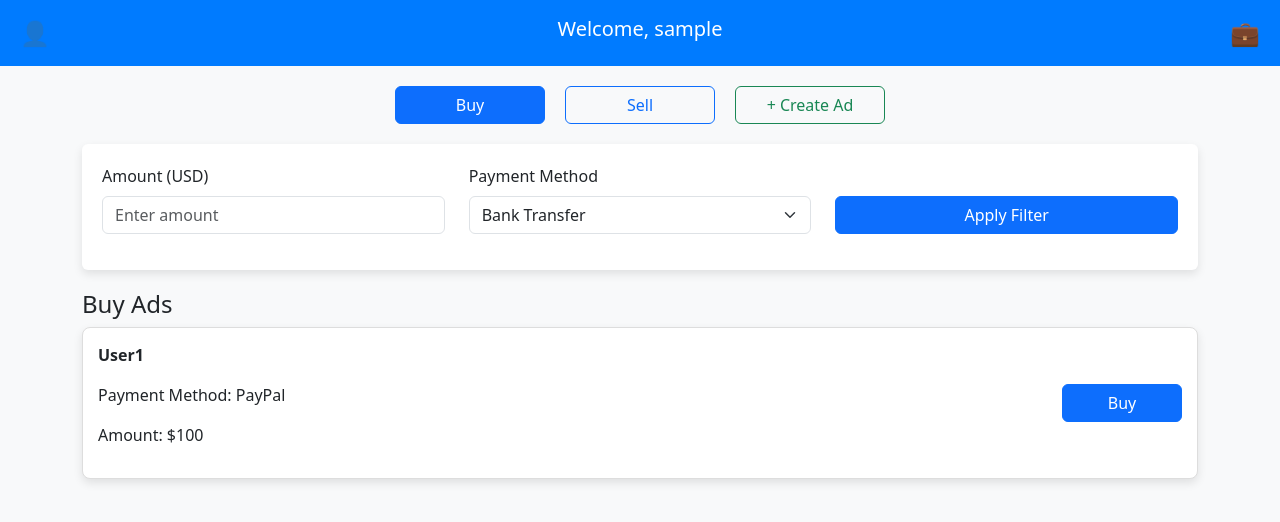
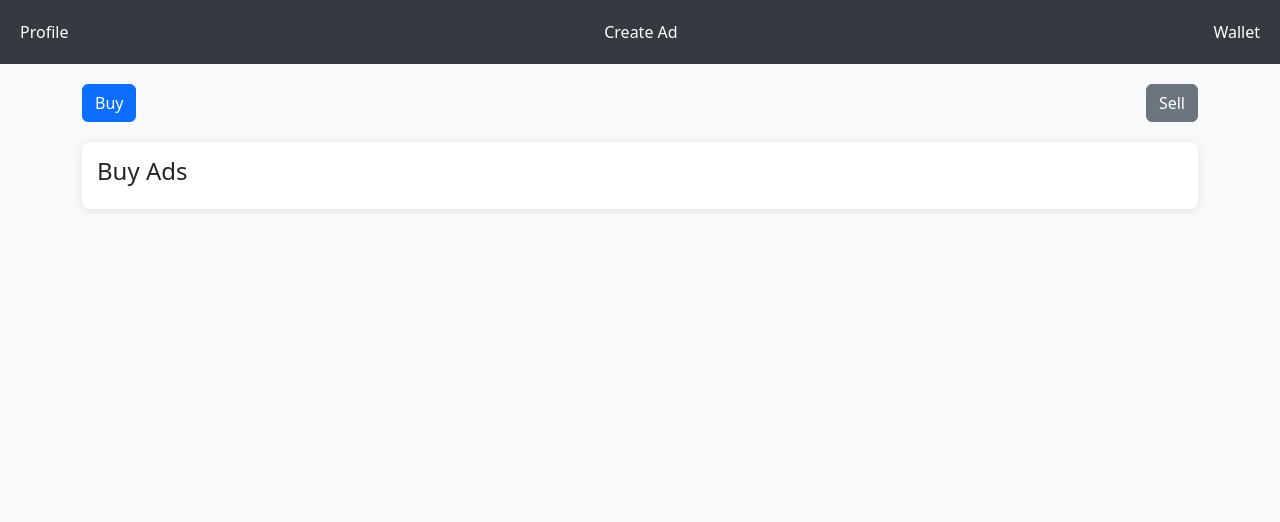
Before and after one commit to Brandywineo/P2pxmr, a PHP site: page /dashboard.php in a window 1280 px wide. Shown: the top 522 px of the page. Run offline with PHP 8.4, Linux system fonts and the light colour scheme; the visitor is signed in with stand-in values (Sample User, id 1); tables that the repository leaves empty or names only in its code hold one stand-in row (values such as "Sample post"); a stand-in replaces the project's code that opens the database connection.

Commit message:
Update dashboard.php

```diff
--- a/public/dashboard.php
+++ b/public/dashboard.php
@@ -4,7 +4,17 @@ if (!isset($_SESSION['user_id'])) {
     header("Location: login.php");
     exit;
 }
+
+// Include database connection
+require 'db_connect.php';
+
+// Fetch Buy Ads
+$buy_ads = $conn->query("SELECT * FROM ads WHERE ad_type = 'buy' ORDER BY created_at DESC");
+
+// Fetch Sell Ads
+$sell_ads = $conn->query("SELECT * FROM ads WHERE ad_type = 'sell' ORDER BY created_at DESC");
 ?>
+
 <!DOCTYPE html>
 <html lang="en">
 <head>
@@ -17,157 +27,115 @@ if (!isset($_SESSION['user_id'])) {
             background-color: #f8f9fa;
         }
         .header {
-            background-color: #007bff;
-            color: white;
-            padding: 15px 20px;
             display: flex;
             justify-content: space-between;
             align-items: center;
+            padding: 20px;
+            background-color: #343a40;
+            color: white;
         }
         .header .icon {
             cursor: pointer;
-            font-size: 24px;
         }
-        .toggle-buttons {
-            margin-top: 20px;
+        .filters {
             display: flex;
-            justify-content: center;
+            justify-content: space-between;
+            align-items: center;
+            margin: 20px 0;
         }
-        .toggle-buttons button {
-            margin: 0 10px;
-            width: 150px;
+        .listings {
+            display: flex;
+            gap: 20px;
         }
-        .filter-card {
-            margin: 20px 0;
-            padding: 20px;
-            border: none;
-            box-shadow: 0px 4px 10px rgba(0, 0, 0, 0.1);
-        }
-        .listing-container {
-            margin-top: 20px;
+        .listings > div {
+            flex: 1;
+            background-color: white;
+            padding: 15px;
+            border-radius: 8px;
+            box-shadow: 0 2px 8px rgba(0, 0, 0, 0.1);
         }
         .listing-item {
             display: flex;
             justify-content: space-between;
             align-items: center;
-            padding: 15px;
-            margin-bottom: 10px;
-            border: 1px solid #ddd;
-            border-radius: 8px;
-            background-color: white;
-            box-shadow: 0px 4px 10px rgba(0, 0, 0, 0.1);
+            border-bottom: 1px solid #e9ecef;
+            padding: 10px 0;
+        }
+        .listing-item:last-child {
+            border-bottom: none;
         }
         .btn-action {
-            width: 120px;
+            padding: 5px 15px;
+            font-size: 14px;
         }
     </style>
 </head>
 <body>
     <!-- Header -->
     <div class="header">
-        <span class="icon" onclick="navigateTo('profile')">👤</span>
-        <h5>Welcome, <?php echo htmlspecialchars($_SESSION['username']); ?></h5>
-        <span class="icon" onclick="navigateTo('wallet')">💼</span>
+        <div class="icon" onclick="location.href='profile.php'">
+            <i class="bi bi-person-circle"></i> Profile
         </div>
-
-    <!-- Toggle Buttons -->
-    <div class="toggle-buttons">
-        <button id="buy-button" class="btn btn-primary" onclick="toggleView('buy')">Buy</button>
-        <button id="sell-button" class="btn btn-outline-primary" onclick="toggleView('sell')">Sell</button>
-        <button id="create-ad-button" class="btn btn-outline-success" onclick="navigateTo('create_ad')">+ Create Ad</button>
+        <div class="icon" onclick="location.href='create_ad.php'">
+            <i class="bi bi-plus-circle"></i> Create Ad
         </div>
-
-    <!-- Filter Card -->
-    <div class="container">
-        <div class="card filter-card">
-            <form id="filter-form">
-                <div class="row">
-                    <div class="col-md-4 mb-3">
-                        <label for="amount" class="form-label">Amount (USD)</label>
-                        <input type="number" class="form-control" id="amount" name="amount" placeholder="Enter amount">
-                    </div>
-                    <div class="col-md-4 mb-3">
-                        <label for="payment" class="form-label">Payment Method</label>
-                        <select class="form-select" id="payment" name="payment">
-                            <option value="bank_transfer">Bank Transfer</option>
-                            <option value="paypal">PayPal</option>
-                            <option value="crypto">Crypto Wallet</option>
-                            <option value="venmo">Venmo</option>
-                            <option value="cashapp">Cash App</option>
-                            <option value="skrill">Skrill</option>
-                            <option value="western_union">Western Union</option>
-                            <option value="zelle">Zelle</option>
-                            <option value="alipay">Alipay</option>
-                        </select>
-                    </div>
-                    <div class="col-md-4 mb-3 d-flex align-items-end">
-                        <button type="button" class="btn btn-primary w-100" onclick="filterAds()">Apply Filter</button>
-                    </div>
-                </div>
-            </form>
+        <div class="icon" onclick="location.href='wallet.php'">
+            <i class="bi bi-wallet2"></i> Wallet
         </div>
     </div>
 
+    <div class="container">
+        <!-- Filters -->
+        <div class="filters">
+            <button class="btn btn-primary" onclick="showListings('buy')">Buy</button>
+            <button class="btn btn-secondary" onclick="showListings('sell')">Sell</button>
+        </div>
+
         <!-- Listings -->
-    <div class="container listing-container">
+        <div class="listings">
             <!-- Buy Listings -->
             <div id="buy-listing">
                 <h4>Buy Ads</h4>
+                <?php while ($buy_ad = $buy_ads->fetch_assoc()) { ?>
                     <div class="listing-item">
                         <div>
-                    <p><strong>User1</strong></p>
-                    <p>Payment Method: PayPal</p>
-                    <p>Amount: $100</p>
+                            <p><strong>User ID: <?php echo $buy_ad['user_id']; ?></strong></p>
+                            <p>Payment Method: <?php echo htmlspecialchars($buy_ad['payment_method']); ?></p>
+                            <p>Amount: $<?php echo htmlspecialchars($buy_ad['amount']); ?></p>
                         </div>
-                <button class="btn btn-primary btn-action" onclick="goToTransaction('buy', 100)">Buy</button>
+                        <button class="btn btn-primary btn-action" onclick="goToTransaction('buy', <?php echo $buy_ad['amount']; ?>)">Buy</button>
                     </div>
+                <?php } ?>
             </div>
 
             <!-- Sell Listings -->
             <div id="sell-listing" style="display: none;">
                 <h4>Sell Ads</h4>
+                <?php while ($sell_ad = $sell_ads->fetch_assoc()) { ?>
                     <div class="listing-item">
                         <div>
-                    <p><strong>User2</strong></p>
-                    <p>Payment Method: Bank Transfer</p>
-                    <p>Amount: $200</p>
+                            <p><strong>User ID: <?php echo $sell_ad['user_id']; ?></strong></p>
+                            <p>Payment Method: <?php echo htmlspecialchars($sell_ad['payment_method']); ?></p>
+                            <p>Amount: $<?php echo htmlspecialchars($sell_ad['amount']); ?></p>
                         </div>
-                <button class="btn btn-success btn-action" onclick="goToTransaction('sell', 200)">Sell</button>
+                        <button class="btn btn-success btn-action" onclick="goToTransaction('sell', <?php echo $sell_ad['amount']; ?>)">Sell</button>
+                    </div>
+                <?php } ?>
             </div>
         </div>
     </div>
 
     <script>
-        function navigateTo(section) {
-            if (section === 'wallet') {
-                window.location.href = 'wallet.php';
-            } else if (section === 'profile') {
-                window.location.href = 'profile.php';
-            } else if (section === 'create_ad') {
-                window.location.href = 'create_ad.php';
-            }
-        }
+        function showListings(type) {
+            const buyList = document.getElementById('buy-listing');
+            const sellList = document.getElementById('sell-listing');
 
-        function toggleView(view) {
-            const buyButton = document.getElementById('buy-button');
-            const sellButton = document.getElementById('sell-button');
-            const buyListing = document.getElementById('buy-listing');
-            const sellListing = document.getElementById('sell-listing');
-
-            if (view === 'buy') {
-                buyButton.classList.remove('btn-outline-primary');
-                buyButton.classList.add('btn-primary');
-                sellButton.classList.remove('btn-primary');
-                sellButton.classList.add('btn-outline-primary');
-                buyListing.style.display = 'block';
-                sellListing.style.display = 'none';
+            if (type === 'buy') {
+                buyList.style.display = 'block';
+                sellList.style.display = 'none';
             } else {
-                sellButton.classList.remove('btn-outline-primary');
-                sellButton.classList.add('btn-primary');
-                buyButton.classList.remove('btn-primary');
-                buyButton.classList.add('btn-outline-primary');
-                sellListing.style.display = 'block';
-                buyListing.style.display = 'none';
+                buyList.style.display = 'none';
+                sellList.style.display = 'block';
             }
         }
 
@@ -175,10 +143,6 @@ if (!isset($_SESSION['user_id'])) {
             const url = type === 'buy' ? 'buy_xmr.php' : 'sell_xmr.php';
             window.location.href = `${url}?amount=${amount}`;
         }
-
-        function filterAds() {
-            alert('Filtering ads based on criteria!');
-        }
     </script>
 </body>
 </html>
```
Lines whose indentation alone changed are shown as unchanged.
